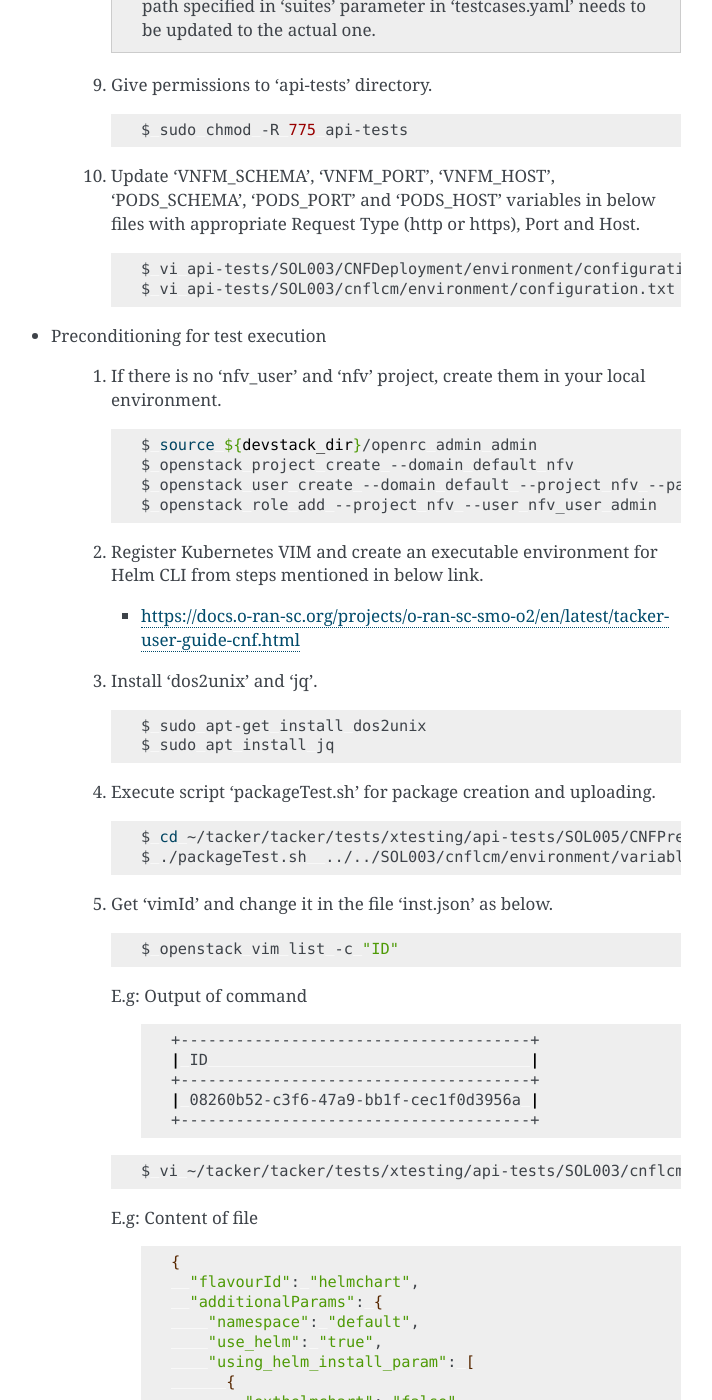
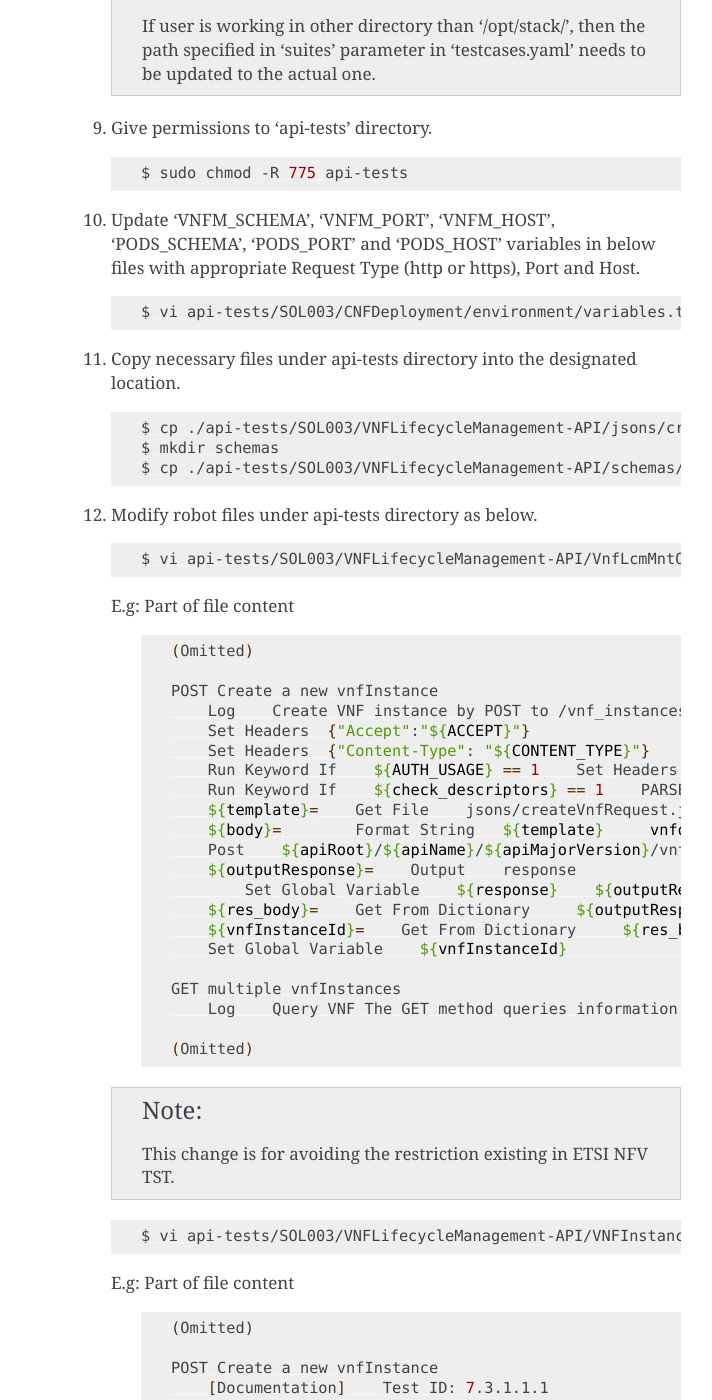
Before and after one commit to o-ran-sc/smo-o2, a Sphinx documentation site: the page built from docs/developer-guide.rst, in a window 1280 px wide and 1400 px high, scrolled down 1494 px. Shown: the whole window, without its empty margins (399-1111 px from the left). Built offline with Sphinx 7.4.7, drawn with Linux system fonts in a browser that asks for light colours; some of the changed text lies outside the part shown.

Commit message:
Update developer-guide based on improving Xtesting
Issue-ID: SMO-131
Signed-off-by: Koichi Edagawa <edagawa.kc@nec.com>
Change-Id: Id6f97f81cdd46096d1850f94c4ddd54eb55ce5c6

```diff
--- a/docs/developer-guide.rst
+++ b/docs/developer-guide.rst
@@ -69,13 +69,14 @@
 
          $ git clone https://forge.etsi.org/rep/nfv/api-tests.git
 
-   7. Copy the directories under '/tmp/o2/tacker/tacker/tests/xtesting/' to the location under the current directory.
+   7. Copy the directories and file under '/tmp/o2/tacker/tacker/tests/xtesting/' to the location under the current directory.
 
       .. code:: bash
 
          $ cp -r /tmp/o2/tacker/tacker/tests/xtesting/api-tests/SOL003/CNFDeployment ./api-tests/SOL003
-         $ cp -r /tmp/o2/tacker/tacker/tests/xtesting/api-tests/SOL003/cnflcm ./api-tests/SOL003
          $ cp -r /tmp/o2/tacker/tacker/tests/xtesting/api-tests/SOL005/CNFPrecondition ./api-tests/SOL005
+         $ mkdir jsons
+         $ cp /tmp/o2/tacker/tacker/tests/xtesting/api-tests/SOL003/cnflcm/jsons/inst.json ./jsons/instantiateVnfRequest.json
 
    8. Copy 'testcases.yaml' file from '/tmp/o2/tacker/tacker/tests/xtesting/' directory to the location under the current directory.
 
@@ -97,8 +98,84 @@
 
       .. code:: bash
 
-         $ vi api-tests/SOL003/CNFDeployment/environment/configuration.txt
-         $ vi api-tests/SOL003/cnflcm/environment/configuration.txt
+         $ vi api-tests/SOL003/CNFDeployment/environment/variables.txt
+
+   11. Copy necessary files under api-tests directory into the designated location.
+
+      .. code:: bash
+
+         $ cp ./api-tests/SOL003/VNFLifecycleManagement-API/jsons/createVnfRequest.json ./jsons
+         $ mkdir schemas
+         $ cp ./api-tests/SOL003/VNFLifecycleManagement-API/schemas/vnfInstance.schema.json ./schemas
+
+   12. Modify robot files under api-tests directory as below.
+
+      .. code:: bash
+
+         $ vi api-tests/SOL003/VNFLifecycleManagement-API/VnfLcmMntOperationKeywords.robot
+
+      E.g: Part of file content
+
+         .. code:: bash
+
+            (Omitted)
+
+            POST Create a new vnfInstance
+                Log    Create VNF instance by POST to /vnf_instances
+                Set Headers  {"Accept":"${ACCEPT}"}
+                Set Headers  {"Content-Type": "${CONTENT_TYPE}"}
+                Run Keyword If    ${AUTH_USAGE} == 1    Set Headers    {"${AUTHORIZATION_HEADER}":"${AUTHORIZATION_TOKEN}"}
+                Run Keyword If    ${check_descriptors} == 1    PARSE the Descriptor File
+                ${template}=    Get File    jsons/createVnfRequest.json
+                ${body}=        Format String   ${template}     vnfdId=${vnfdId}    vnfProvider=${Provider}    vnfProductName=${Product_Name}    vnfSoftwareVersion=${Software_Version}    vnfdVersion= ${Descriptor_Version}
+                Post    ${apiRoot}/${apiName}/${apiMajorVersion}/vnf_instances    ${body}
+                ${outputResponse}=    Output    response
+                    Set Global Variable    ${response}    ${outputResponse}
+                ${res_body}=    Get From Dictionary     ${outputResponse}    body    # Add this line
+                ${vnfInstanceId}=    Get From Dictionary     ${res_body}    id       # Add this line
+                Set Global Variable    ${vnfInstanceId}                              # Add this line
+
+            GET multiple vnfInstances
+                Log    Query VNF The GET method queries information about multiple VNF instances.
+
+            (Omitted)
+
+      .. note::
+
+         This change is for avoiding the restriction existing in ETSI NFV TST.
+
+      .. code:: bash
+
+         $ vi api-tests/SOL003/VNFLifecycleManagement-API/VNFInstances.robot
+
+      E.g: Part of file content
+
+         .. code:: bash
+
+            (Omitted)
+
+            POST Create a new vnfInstance
+                [Documentation]    Test ID: 7.3.1.1.1
+                ...    Test title: POST Create a new vnfInstance
+                ...    Test objective: The objective is to create a new VNF instance resource
+                ...    Pre-conditions: none
+                ...    Reference: Clause 5.4.2.3.1 - ETSI GS NFV-SOL 003 [1] v2.8.1
+                ...    Config ID: Config_prod_VNFM
+                ...    Applicability: none
+                ...    Post-Conditions: VNF instance created
+                POST Create a new vnfInstance
+                Check HTTP Response Status Code Is    201
+                Check HTTP Response Body Json Schema Is    vnfInstance
+
+            *** comment ***                                           # Add this line
+            GET information about multiple VNF instances
+                [Documentation]    Test ID: 7.3.1.1.2
+
+            (Omitted)
+
+      .. note::
+
+         This change is for avoiding running unnecessary test cases.
 
 * Preconditioning for test execution
 
@@ -127,9 +204,9 @@
       .. code:: bash
 
          $ cd ~/tacker/tacker/tests/xtesting/api-tests/SOL005/CNFPrecondition
-         $ ./packageTest.sh  ../../SOL003/cnflcm/environment/variables.txt
+         $ ./packageTest.sh ../../SOL003/VNFLifecycleManagement-API/environment/variables.txt
 
-   5. Get 'vimId' and change it in the file 'inst.json' as below.
+   5. Get 'vimId' and change it in the file 'instantiateVnfRequest.json' as below.
 
       .. code:: bash
 
@@ -147,7 +224,7 @@
 
       .. code:: bash
 
-         $ vi ~/tacker/tacker/tests/xtesting/api-tests/SOL003/cnflcm/jsons/inst.json
+         $ vi ~/tacker/tacker/tests/xtesting/jsons/instantiateVnfRequest.json
 
       E.g: Content of file
 
@@ -171,7 +248,7 @@
                 "vdu_mapping": {
                   "VDU1": {
                     "kind": "Deployment",
-                    "name": "vdu1-localhelm",
+                    "name": "tacker-test-vdu-localhelm",
                     "helmreleasename": "tacker-test-vdu"
                   }
                 }
@@ -240,13 +317,13 @@
 
       .. code:: bash
 
-         $ grep -nur "vnfInstanceId" ~/tacker/tacker/tests/xtesting/api-tests/SOL003/cnflcm | awk '{print $2}'
+         $ grep -nu "vnfInstanceId" ~/tacker/tacker/tests/xtesting/api-tests/SOL003/VNFLifecycleManagement-API/environment/variables.txt | awk '{print $2}'
          6fc3539c-e602-4afa-8e13-962fb5a7d81f
 
          $ openstack vnflcm terminate 6fc3539c-e602-4afa-8e13-962fb5a7d81f
          $ openstack vnflcm delete 6fc3539c-e602-4afa-8e13-962fb5a7d81f
 
-         $ grep -nur "{vnfPkgId}" /opt/stack/tacker/tacker/tests/xtesting/api-tests/SOL003/cnflcm | awk '{print $2}'
+         $ grep -nu "{vnfPkgId}" ~/tacker/tacker/tests/xtesting/api-tests/SOL003/VNFLifecycleManagement-API/environment/variables.txt | awk '{print $2}'
          718b9054-2a7a-4489-a893-f2b2b1794825
 
          $ openstack vnf package update --operational-state DISABLED 718b9054-2a7a-4489-a893-f2b2b1794825
```
